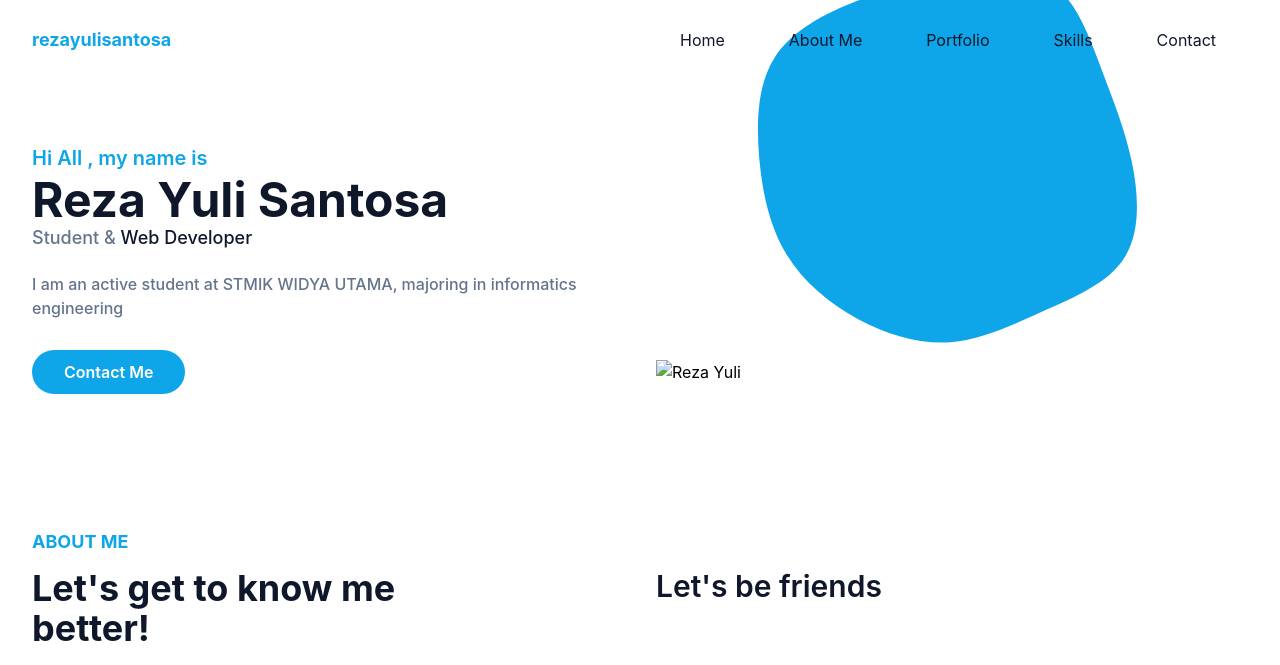
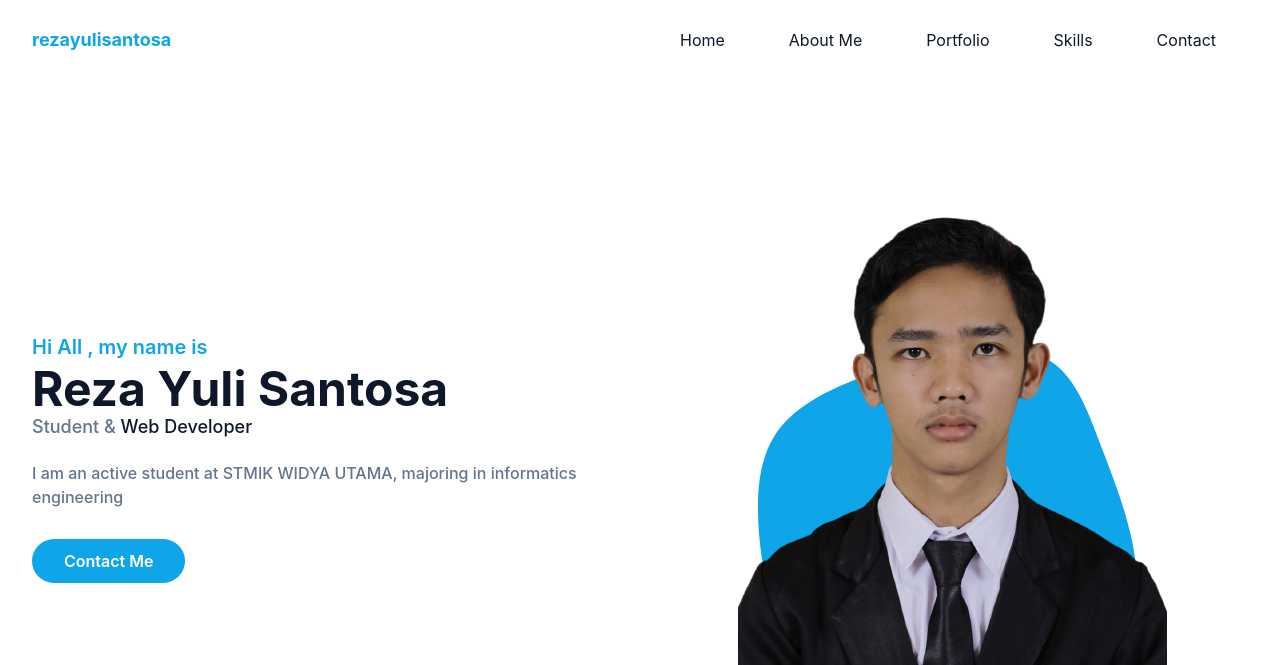
Before and after one commit to rezayusa/portfolio-tailwind, a website: page index.html in a window 1280 px wide. Shown: the top 665 px of the page. Drawn offline with Linux system fonts and the light colour scheme; the site is published under a folder, as on GitHub Pages, so addresses that start at the root find nothing.

Commit message:
Mengedit foto

```diff
--- a/index.html
+++ b/index.html
@@ -111,7 +111,7 @@
           <div class="w-full self-end px-4 lg:w-1/2">
             <div class="relative mt-10 lg:mt-9 lg:right-0">
               <img
-                src="/dist/img/reza.png"
+                src="dist/img/reza.png"
                 alt="Reza Yuli"
                 class="max-w-full mx-auto"
               />
```
